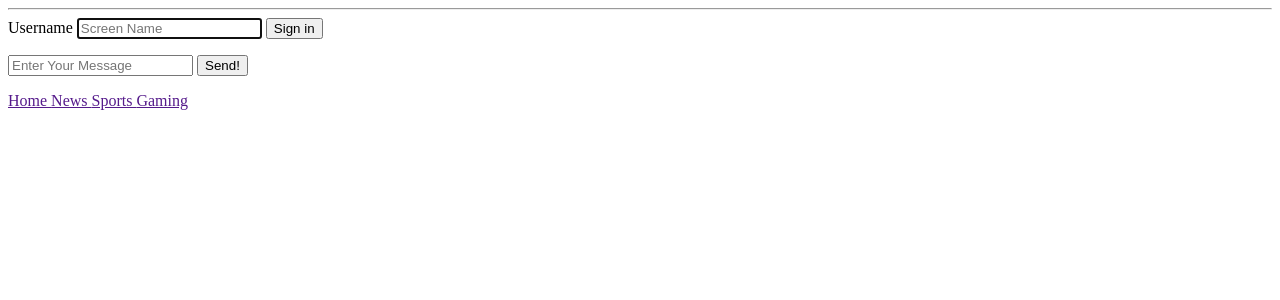
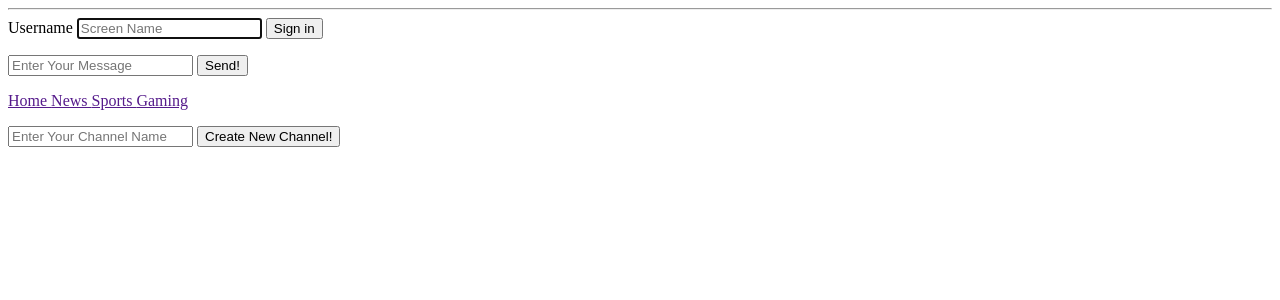
Before and after one commit to PLCoster/cs50web-project2, a Flask app: page / in a window 1280 px wide. Shown: the top 300 px of the page. Run offline with Flask 2, Linux system fonts and the light colour scheme; some libraries are stand-ins or nearby versions.

Commit message:
Users can now add their own custom chat channels
Users can now fill in then create new channel text box. When clicked,
if the channel name is unique, a link is then added for all users
to access the new channel

```diff
--- a/application.py
+++ b/application.py
@@ -81,6 +81,28 @@ def join_channel(data):
 
   emit("channel logon", {"message_history" : message_history}, room=user)
 
+  # Send current channel list to the user
+  channel_list = list(channels.keys())
+
+  emit('channel added', {'channel_list': channel_list}, room=user)
+
+
+@socketio.on('create channel')
+def create_channel(data):
+  """ Lets a user create a new chat channel, with a unique name """
+
+  # Check name not already in use:
+  if data['new_channel'] in channels.keys():
+    # This should send back some kind of error message
+    return False
+
+  # Otherwise create a new chat channel and send channel list to all users:
+  channels[data['new_channel']] = {'messages': {}, 'next_message': 1 , 'subchannels':{}}
+
+  channel_list = list(channels.keys())
+
+  emit('channel added', {'channel_list': channel_list}, broadcast=True)
+
 
 if __name__ == '__main__':
   socketio.run(app)
--- a/static/scripts/index.js
+++ b/static/scripts/index.js
@@ -23,18 +23,48 @@ document.addEventListener('DOMContentLoaded', () => {
             }
         };
       });
+      new_channel_config();
     };
 
-    const channel_config = function () {
+    const channel_config = function (channel_list) {
       // Function to set up links to change channels:
+
+      // Remove current channel list:
+      document.querySelector('p#channel-links').innerHTML = '';
+
+      // Add all Channel Links:
+      for (let i=0; i < channel_list.length; i++) {
+        let channel_name = channel_list[i];
+
+        const a = document.createElement('a');
+        a.innerHTML = channel_name;
+        a.className = 'channel-link';
+        a.setAttribute('data-channel', channel_name)
+
+        document.querySelector('#channel-links').append(a)
+
+      }
+
+      // Add onclick events to all Channel Links:
       document.querySelectorAll('.channel-link').forEach(button => {
         button.onclick = () => {
           event.preventDefault();
-          socket.emit("join channel", {"channel": button.dataset.channel, "previous": localStorage.getItem('channel')})
-          localStorage.setItem('channel', button.dataset.channel)
+          socket.emit("join channel", {"channel": button.dataset.channel, "previous": localStorage.getItem('channel')});
+          localStorage.setItem('channel', button.dataset.channel);
+        };
+      });
+    };
+
+    const new_channel_config = function () {
+      // Function to set up new channel creator form:
+      document.querySelector('#new-channel').onclick = () => {
+        event.preventDefault();
+        const new_channel = document.querySelector('#channel-name').value;
+        if (new_channel) {
+          socket.emit('create channel', {'new_channel': new_channel});
         }
-      })
-    }
+      };
+    };
 
     // Log in form should set username and then hide login and display vote buttons
     // Only visible if there is no username in local storage
@@ -44,7 +74,6 @@ document.addEventListener('DOMContentLoaded', () => {
         localStorage.setItem('screen_name', document.querySelector('#login-screen_name').value);
         screen_name = localStorage.getItem('screen_name');
         message_config();
-        channel_config();
 
         // Hide Login Form and Reveal Vote Buttons:
         document.querySelector('#login').style.display = "none";
@@ -66,7 +95,6 @@ document.addEventListener('DOMContentLoaded', () => {
 
       document.querySelector('#login').style.display = "none";
       message_config();
-      channel_config();
     }
 
     // Connect to the last saved channel or the home channel if none saved:
@@ -114,5 +142,10 @@ document.addEventListener('DOMContentLoaded', () => {
       document.querySelector('#votes').append(li);
 
     });
+
+    // When a new channel is added, update channel link buttons
+    socket.on('channel added', data => {
+      channel_config(data.channel_list);
+    });
   });
 });
--- a/templates/index.html
+++ b/templates/index.html
@@ -20,11 +20,15 @@
             <input type="text" id='message' name="message" placeholder="Enter Your Message" required>
             <button>Send!</button>
           </form>
-          <p>
-            <a href='' class='channel-link' data-channel='Home'>Home </a>
-            <a href='' class='channel-link' data-channel='News'>News </a>
-            <a href='' class='channel-link' data-channel='Sports'>Sports </a>
-            <a href='' class='channel-link' data-channel='Gaming'>Gaming </a>
+          <p id="channel-links">
+            <a href="" class="channel-link" data-channel='Home'>Home </a>
+            <a href="" class="channel-link" data-channel='News'>News </a>
+            <a href="" class="channel-link" data-channel='Sports'>Sports </a>
+            <a href="" class="channel-link" data-channel='Gaming'>Gaming </a>
           </p>
+          <form id='new-channel'>
+            <input type="text" id='channel-name' name="channel-name" placeholder="Enter Your Channel Name" required>
+            <button>Create New Channel!</button>
+          </form>
       </body>
 </html>
```
